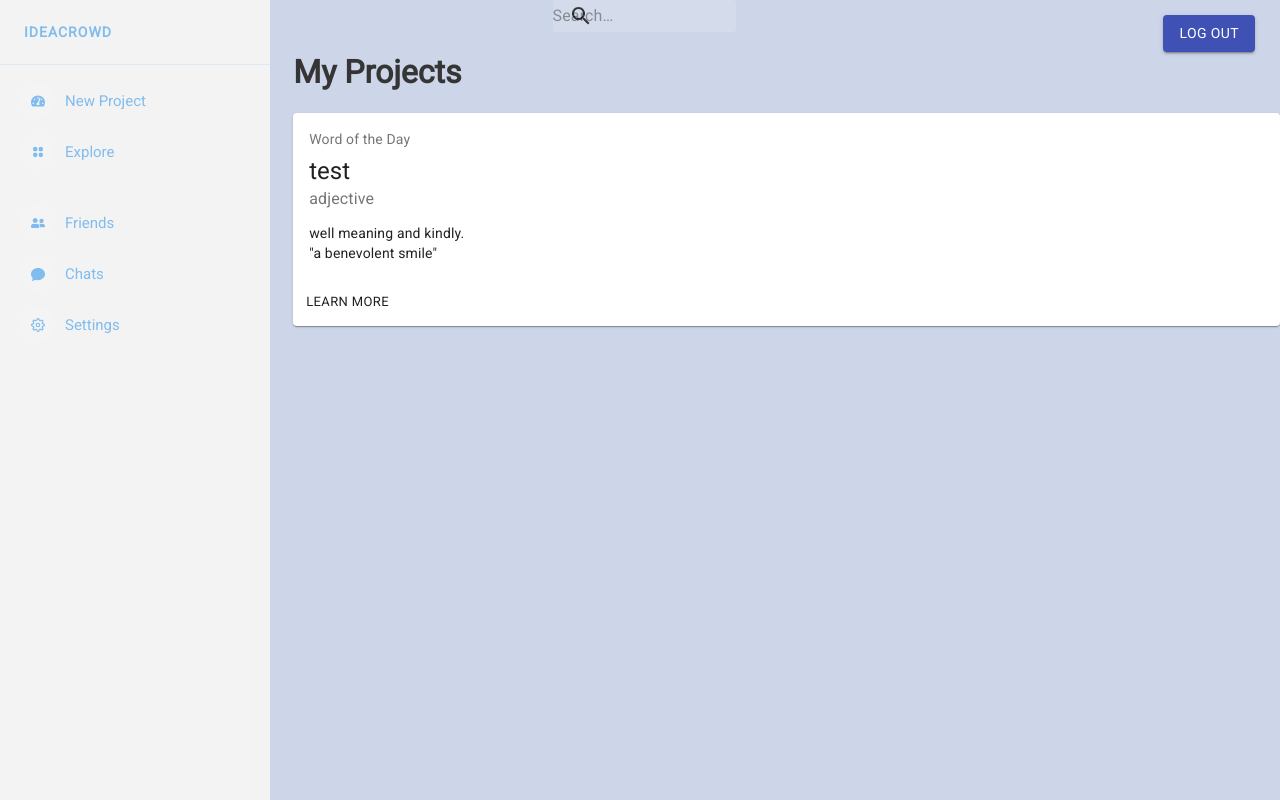
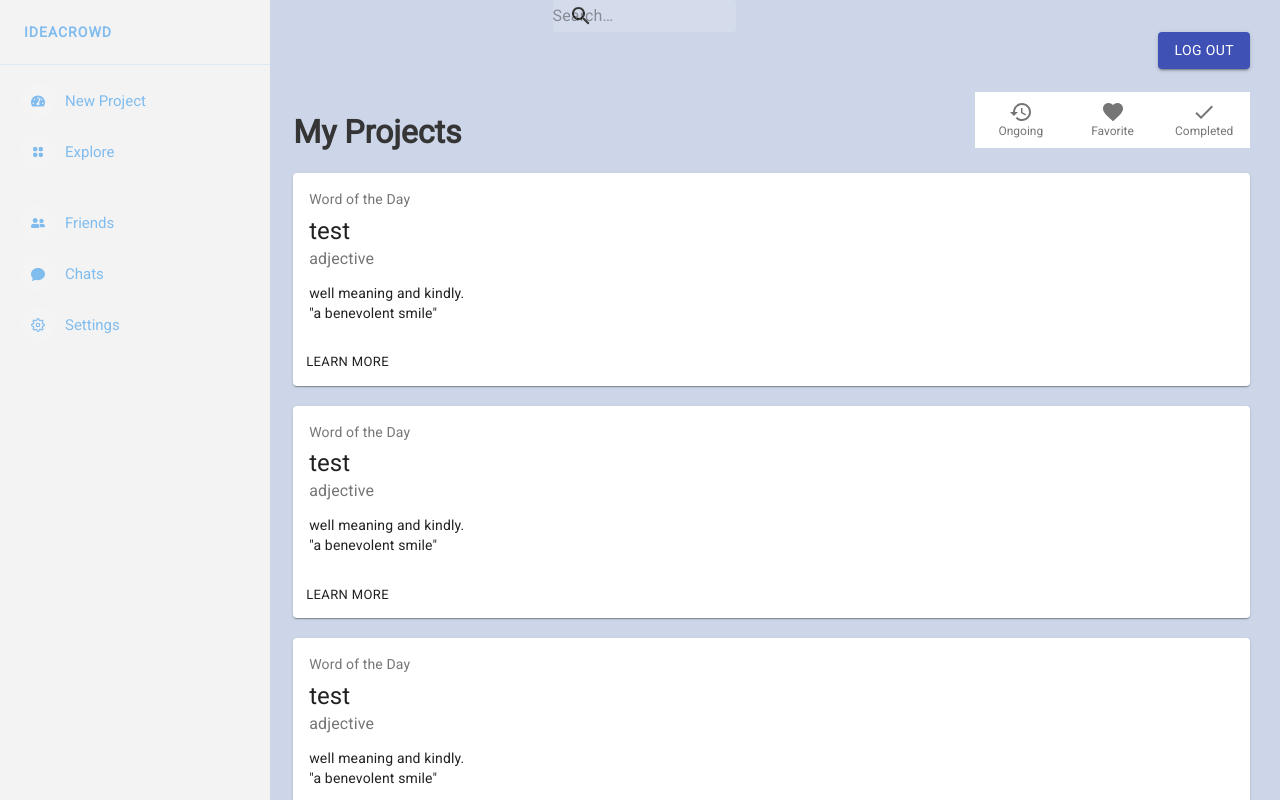
Before and after one commit to eden-chan/IdeaCrowd, a React (Create React App) app in the folder IdeaApp/: page / in a window 1280 px wide. Built offline with nearby package versions, Linux system fonts and the light colour scheme; no server answers; sample sign-in values are in the browser's storage.

Commit message:
css changes

```diff
--- a/IdeaApp/src/pages/landing.js
+++ b/IdeaApp/src/pages/landing.js
@@ -10,10 +10,20 @@ import CardContent from '@material-ui/core/CardContent';
 import Typography from '@material-ui/core/Typography';
 import SearchIcon from '@material-ui/icons/Search';
 import InputBase from '@material-ui/core/InputBase';
+import BottomNavigation from '@material-ui/core/BottomNavigation';
+import BottomNavigationAction from '@material-ui/core/BottomNavigationAction';
+import RestoreIcon from '@material-ui/icons/Restore';
+import FavoriteIcon from '@material-ui/icons/Favorite';
+import Done from '@material-ui/icons/Done';
+
+import {BsCheckBox} from 'react-icons/bs';
 
 const useStyles = makeStyles((theme) => ({
   root: {
     minWidth: 275,
+  },
+  card: {
+    marginBottom: '20px'
   },
   bullet: {
     display: 'inline-block',
@@ -49,6 +59,16 @@ const useStyles = makeStyles((theme) => ({
   pos: {
     marginBottom: 12,
   },
+  options: {
+    display: 'flex',
+    justifyContent: 'space-between'
+  },
+  titles: {
+    marginRight: '50%'
+  },
+  optionButtons: {
+    marginTop: '10px',
+  }
 }));
 
 const Landing = () => {
@@ -68,11 +88,7 @@ const Landing = () => {
           alignItems: "center",
         }}
       >
-      <div style={{position: "absolute", top: 15, right: 25}}>
-        <Button variant="contained" color="primary" onClick={logout}>
-          Log Out
-        </Button>
-      </div>
+
         <div className={classes.search}>
           <div className={classes.searchIcon}>
             <SearchIcon />
@@ -87,11 +103,90 @@ const Landing = () => {
           />
         </div>
       </div>
-    <div style={{marginLeft: '293.2px'}}>
-      <h1>
-        My Projects
-      </h1>
-      <Card className={classes.root}>
+      <div style={{float: 'right', marginRight: '30px', marginBottom: '20px'}}>
+        <Button variant="contained" color="primary" onClick={logout}>
+          Log Out
+        </Button>
+      </div>
+    <div style={{marginLeft: '293.2px', marginRight: '30px', marginTop: '60px'}}>
+
+      <div className={classes.options}>
+        <h1 className={classes.titles}>
+          My Projects
+        </h1>
+        <BottomNavigation
+          showLabels
+          className={classes.root}
+        >
+          <BottomNavigationAction label="Ongoing" icon={<RestoreIcon />} />
+          <BottomNavigationAction label="Favorite" icon={<FavoriteIcon />} />
+          <BottomNavigationAction label="Completed" icon={<Done />} />
+        </BottomNavigation>
+      </div>
+      <Card className={classes.card}>
+        <CardContent>
+          <Typography className={classes.title} color="textSecondary" gutterBottom>
+            Word of the Day
+          </Typography>
+          <Typography variant="h5" component="h2">
+            test
+          </Typography>
+          <Typography className={classes.pos} color="textSecondary">
+            adjective
+          </Typography>
+          <Typography variant="body2" component="p">
+            well meaning and kindly.
+            <br />
+            {'"a benevolent smile"'}
+          </Typography>
+        </CardContent>
+        <CardActions>
+          <Button size="small">Learn More</Button>
+        </CardActions>
+      </Card>
+      <Card className={classes.card}>
+        <CardContent>
+          <Typography className={classes.title} color="textSecondary" gutterBottom>
+            Word of the Day
+          </Typography>
+          <Typography variant="h5" component="h2">
+            test
+          </Typography>
+          <Typography className={classes.pos} color="textSecondary">
+            adjective
+          </Typography>
+          <Typography variant="body2" component="p">
+            well meaning and kindly.
+            <br />
+            {'"a benevolent smile"'}
+          </Typography>
+        </CardContent>
+        <CardActions>
+          <Button size="small">Learn More</Button>
+        </CardActions>
+      </Card>
+      <Card className={classes.card}>
+        <CardContent>
+          <Typography className={classes.title} color="textSecondary" gutterBottom>
+            Word of the Day
+          </Typography>
+          <Typography variant="h5" component="h2">
+            test
+          </Typography>
+          <Typography className={classes.pos} color="textSecondary">
+            adjective
+          </Typography>
+          <Typography variant="body2" component="p">
+            well meaning and kindly.
+            <br />
+            {'"a benevolent smile"'}
+          </Typography>
+        </CardContent>
+        <CardActions>
+          <Button size="small">Learn More</Button>
+        </CardActions>
+      </Card>
+      <Card className={classes.card}>
         <CardContent>
           <Typography className={classes.title} color="textSecondary" gutterBottom>
             Word of the Day
```
